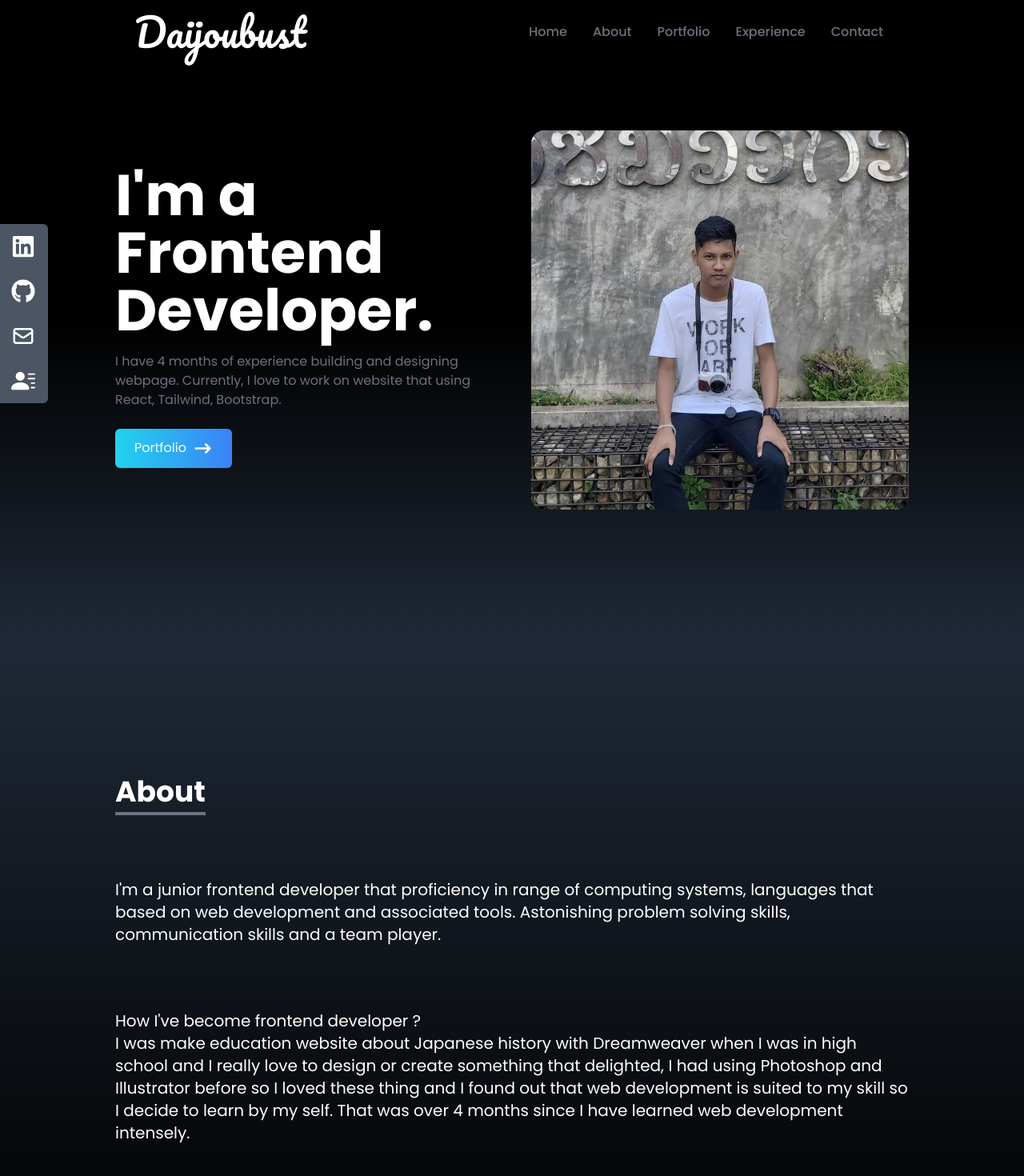
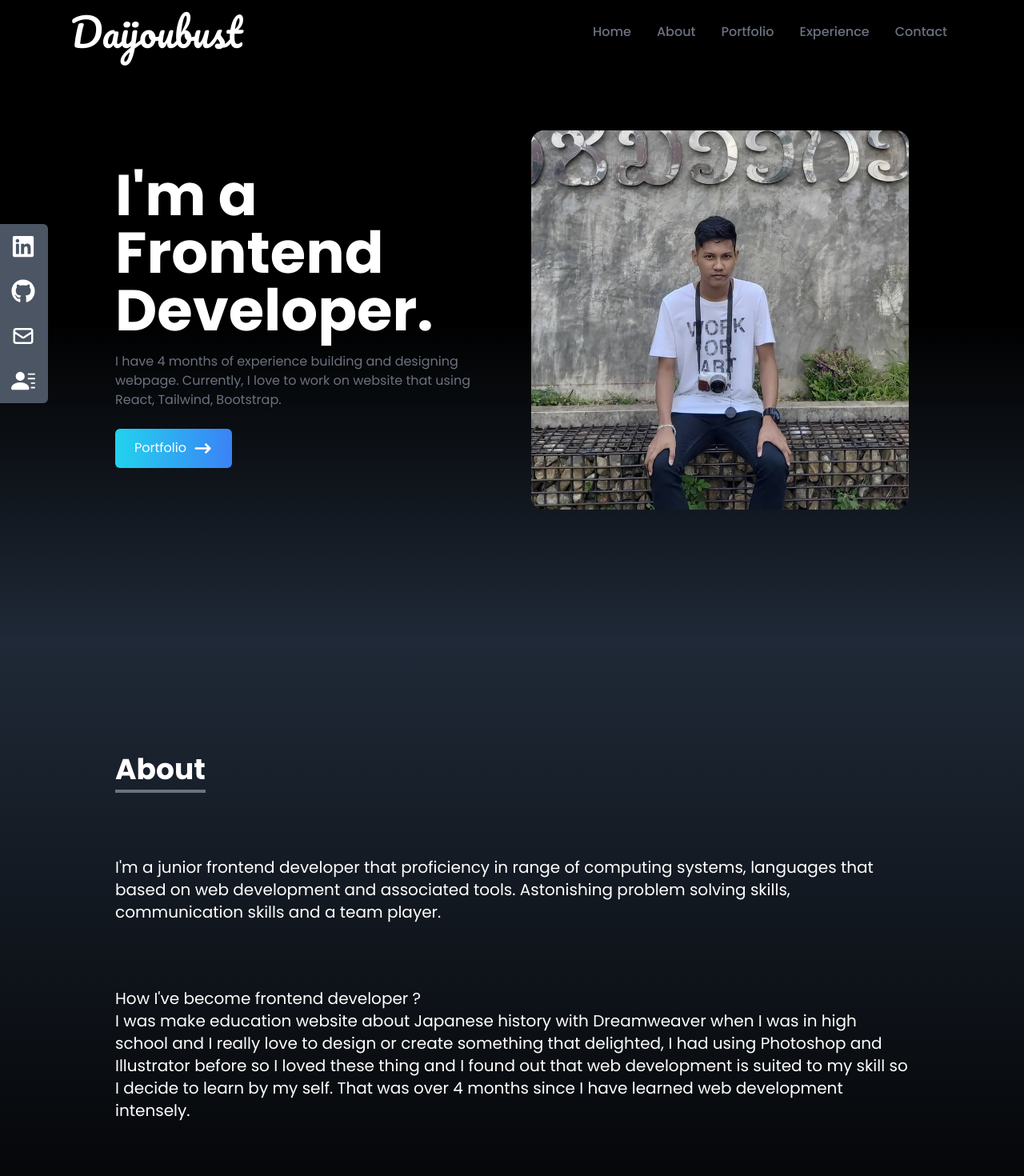
Before and after one commit to Daijoubust/my-portfolio, a React (Vite) app: page / in a window 1280 px wide. Shown: the top 1470 px of the page at 80% size. Built offline with nearby package versions, Linux system fonts and the light colour scheme.

Commit message:
Fix margin and padding

```diff
--- a/src/components/About.jsx
+++ b/src/components/About.jsx
@@ -13,7 +13,7 @@ const About = () => {
                 associated tools. Astonishing problem solving skills, communication skills and a team player.
                 </p>
                 <br/>
-                <p className=' text-xl mt-14'>
+                <p className=' text-xl mt-14 mb-14'>
                 How I've become frontend developer ?
                 <br/>
                 I was make education website about Japanese history with Dreamweaver when I was in high school and I really love to design or create something that delighted, I had using Photoshop and Illustrator before so I loved these thing and I found out that web development is suited to my skill so I decide to learn by my self. That was over 4 months since I have learned web development intensely.
--- a/src/components/Experience.jsx
+++ b/src/components/Experience.jsx
@@ -64,7 +64,7 @@ const Experience = () => {
 
     return (
     <div name="experience" className=' bg-gradient-to-b from-gray-800 to-black w-full h-screen'>
-        <div className=' max-w-screen-lg mx-auto p-4 flex flex-col justify-center w-full h-full text-white'>
+        <div className=' max-w-screen-lg mx-auto p-4 flex flex-col justify-center w-full h-full text-white mb-4'>
             <div>
                 <p className='text-4xl font-bold border-b-4 border-gray-500 p-2 inline'>Experience</p>
                 <p className='py-6'>These are the technologies I've worked with</p>
--- a/src/components/NavBar.jsx
+++ b/src/components/NavBar.jsx
@@ -30,7 +30,7 @@ const NavBar = () => {
     ]
 
     return (
-        <div className='flex justify-between items-center w-full h-20 px-40 text-white bg-black fixed'>
+        <div className='flex justify-between items-center w-full h-20 px-20 text-white bg-black fixed'>
             <div>
                 <h1 className=' text-5xl font-signature ml-2'>Daijoubust</h1>
             </div>
```
